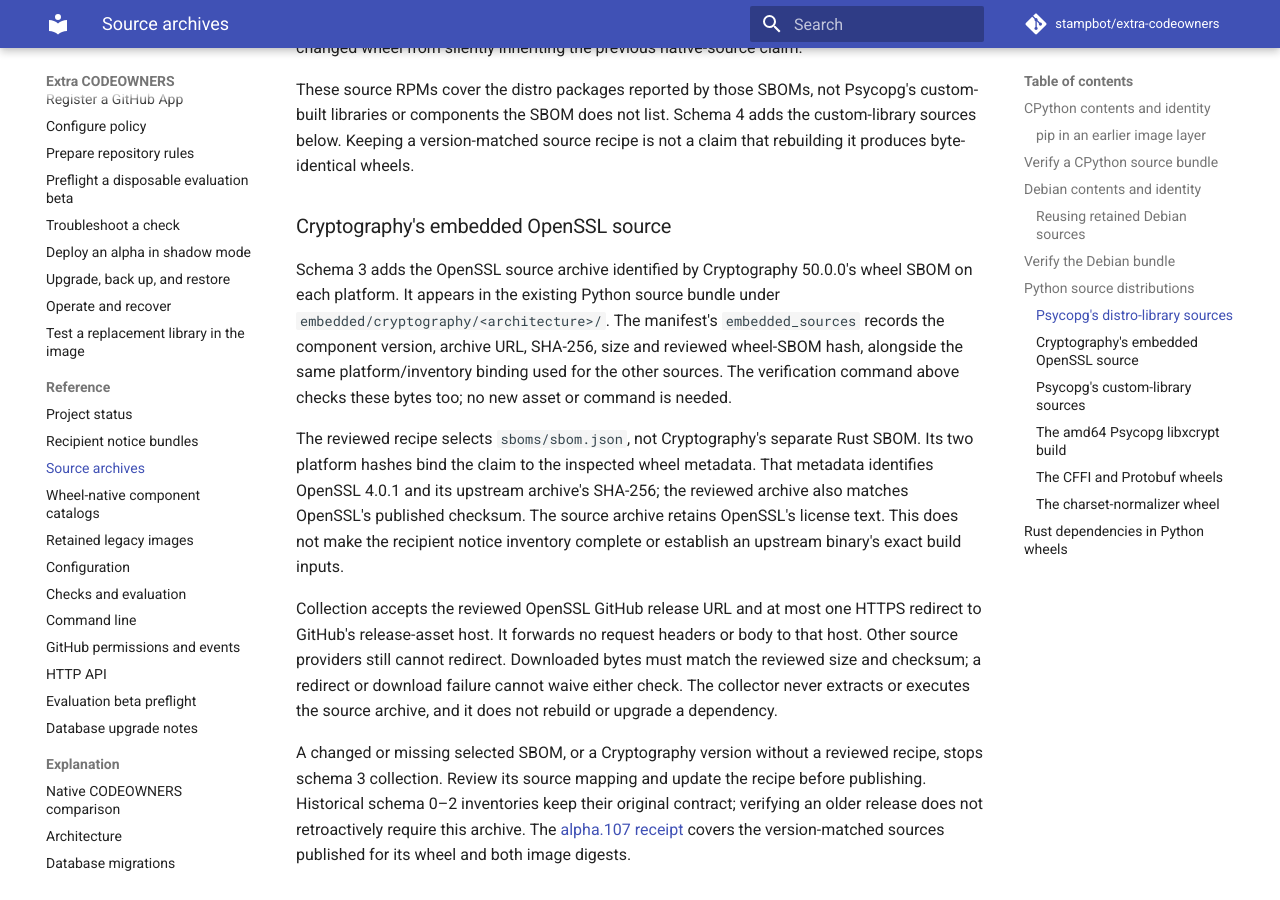
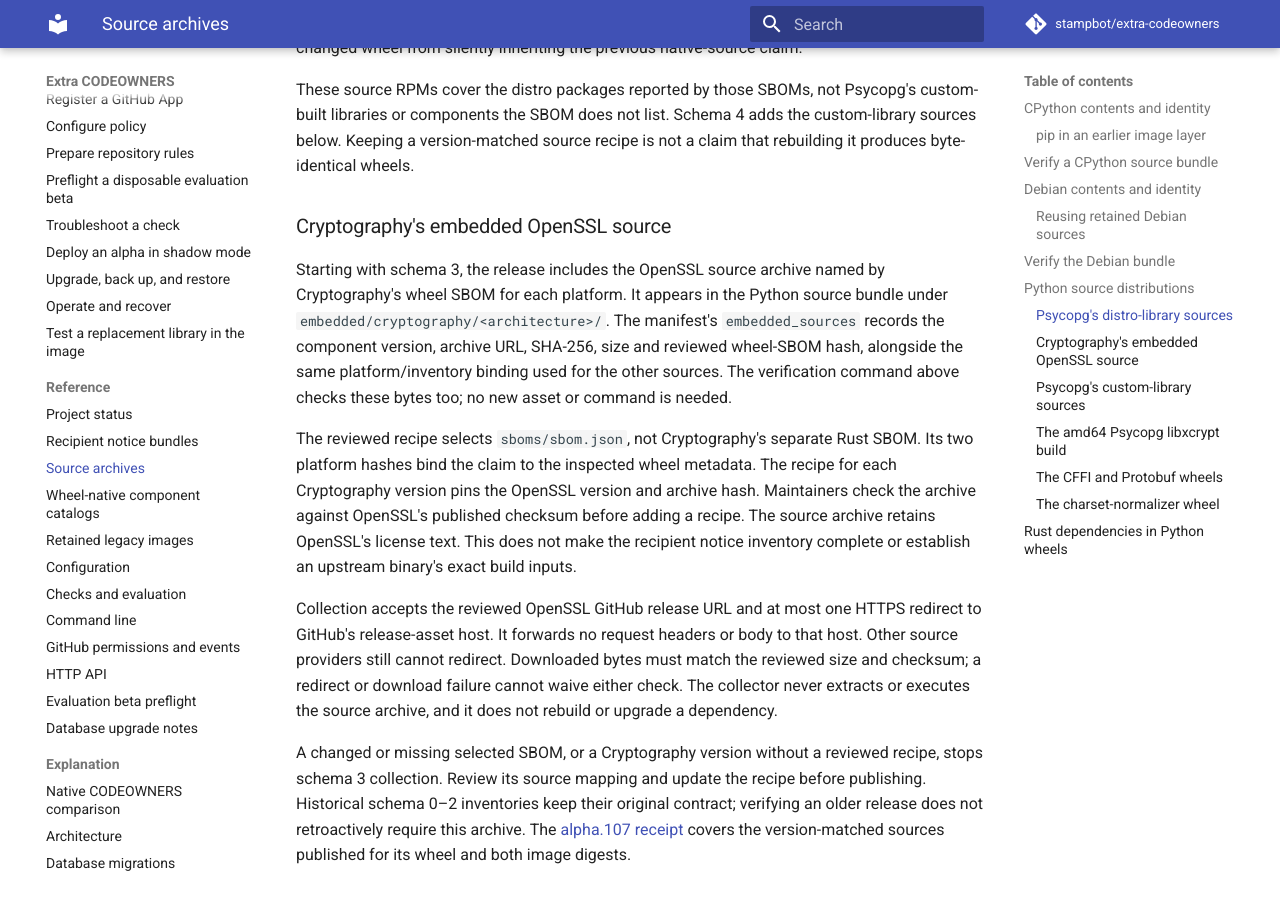
Before and after one commit to stampbot/extra-codeowners, an MkDocs documentation site: the page built from docs/reference/source-archives.md, in a window 1280 px wide and 900 px high, scrolled down 6444 px. Built offline with MkDocs 1.6.1 and Material for MkDocs 9.7.7, drawn with Linux system fonts in a browser that asks for light colours; comment, search, counter and statistics services are not loaded.

Commit message:
fix(deps): update Cryptography and bundled OpenSSL (#345)
Bind the 50.0.2 wheels to reviewed OpenSSL 4.0.3 source, notices, and exact extensions. Preserve historical verification and record the two scoped fixes in the runtime VEX.

Refs #344

Signed-off-by: Danny Sauer <github@dannysauer.com>

```diff
--- a/docs/reference/source-archives.md
+++ b/docs/reference/source-archives.md
@@ -310,8 +310,8 @@ source recipe is not a claim that rebuilding it produces byte-identical wheels.
 
 ### Cryptography's embedded OpenSSL source
 
-Schema 3 adds the OpenSSL source archive identified by Cryptography 50.0.0's
-wheel SBOM on each platform. It appears in the existing Python source bundle
+Starting with schema 3, the release includes the OpenSSL source archive named
+by Cryptography's wheel SBOM for each platform. It appears in the Python source bundle
 under `embedded/cryptography/<architecture>/`. The manifest's
 `embedded_sources` records the component version, archive URL, SHA-256, size
 and reviewed wheel-SBOM hash, alongside the same platform/inventory binding
@@ -320,8 +320,9 @@ too; no new asset or command is needed.
 
 The reviewed recipe selects `sboms/sbom.json`, not Cryptography's separate
 Rust SBOM. Its two platform hashes bind the claim to the inspected wheel
-metadata. That metadata identifies OpenSSL 4.0.1 and its upstream archive's
-SHA-256; the reviewed archive also matches OpenSSL's published checksum.
+metadata. The recipe for each Cryptography version pins the OpenSSL version
+and archive hash. Maintainers check the archive against OpenSSL's published
+checksum before adding a recipe.
 The source archive retains OpenSSL's license text. This does not make the
 recipient notice inventory complete or establish an upstream binary's exact
 build inputs.
--- a/pyproject.toml
+++ b/pyproject.toml
@@ -22,7 +22,7 @@ classifiers = [
 ]
 dependencies = [
   "alembic>=1.14.0,<2",
-  "cryptography>=50.0.0,<51",
+  "cryptography>=50.0.2,<51",
   "fastapi>=0.115.0,<1",
   "httpx>=0.28.0,<1",
   "opentelemetry-api>=1.38.0,<2",
```
Also changed, not shown: CHANGELOG.md (+7 -0 lines), security/vex/runtime-review.md (+27 -5 lines), 10 other files.
